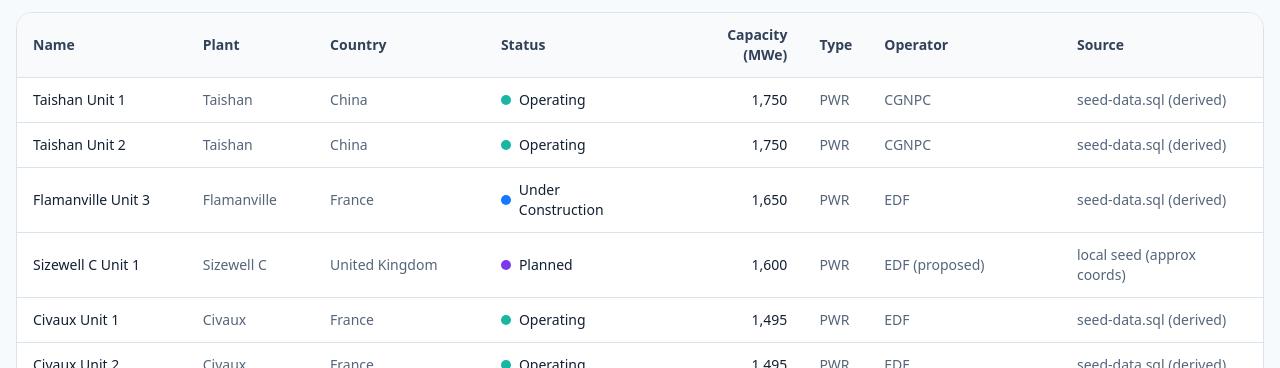
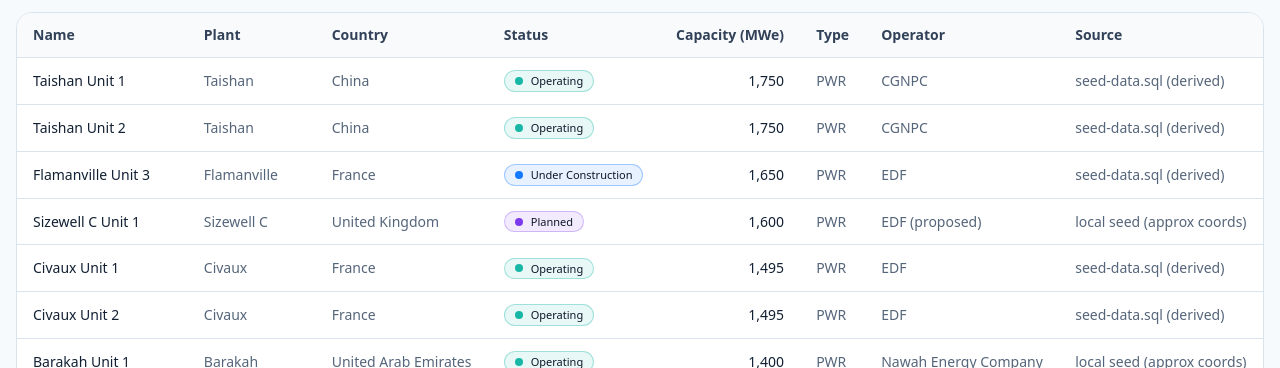
Before and after one commit to ebarlowjr2/nuclear-central-command, a Next.js app: page /reactors in a window 1280 px wide. Shown: the part 432-800 px from the top of the page. Built offline with nearby package versions, Linux system fonts and the light colour scheme; no server answers.

Commit message:
UI: unify status badges across map and directory

```diff
--- a/app/companies/page.tsx
+++ b/app/companies/page.tsx
@@ -6,6 +6,7 @@
 import { Skeleton } from '@/components/ui/skeleton';
 import type { Company, CompanyCategory } from '@/lib/companies/types';
 import PageHeader from '@/components/layout/PageHeader';
+import { STATUS_COLORS } from '@/components/badges/statusColors';
 
 type Filters = {
   q: string;
@@ -139,7 +140,13 @@
                       <div className="text-sm text-muted-foreground mt-1">{CATEGORY_LABEL[c.category]}</div>
                     </div>
                     {latest && (
-                      <span className="text-xs rounded-full border bg-white px-2 py-1 text-slate-700 whitespace-nowrap">
+                      <span
+                        className="text-xs rounded-full border px-2 py-1 text-slate-700 whitespace-nowrap"
+                        style={{
+                          borderColor: STATUS_COLORS.operating.border,
+                          background: STATUS_COLORS.operating.bg,
+                        }}
+                      >
                         Updated {latest}
                       </span>
                     )}
--- a/app/reactors/page.tsx
+++ b/app/reactors/page.tsx
@@ -5,6 +5,7 @@
 import { Skeleton } from '@/components/ui/skeleton';
 import type { Reactor } from '@/lib/reactors/types';
 import PageHeader from '@/components/layout/PageHeader';
+import StatusPill from '@/components/badges/StatusPill';
 
 type SortKey = 'name' | 'capacity' | 'status';
 type SortDir = 'asc' | 'desc';
@@ -18,14 +19,6 @@
   maxCapacity: string;
   sortKey: SortKey;
   sortDir: SortDir;
-};
-
-const STATUS_LABEL: Record<Reactor['status'], string> = {
-  operating: 'Operating',
-  suspended: 'Suspended / Offline',
-  shutdown: 'Shutdown',
-  under_construction: 'Under Construction',
-  planned: 'Planned',
 };
 
 const STATUS_ORDER: Record<Reactor['status'], number> = {
@@ -176,9 +169,17 @@
                 }
               >
                 <option value="all">All statuses</option>
-                {Object.entries(STATUS_LABEL).map(([k, v]) => (
+                {(
+                  [
+                    ['operating', 'Operating'],
+                    ['suspended', 'Suspended / Offline'],
+                    ['under_construction', 'Under Construction'],
+                    ['planned', 'Planned'],
+                    ['shutdown', 'Shutdown'],
+                  ] as const
+                ).map(([k, label]) => (
                   <option key={k} value={k}>
-                    {v}
+                    {label}
                   </option>
                 ))}
               </select>
@@ -296,24 +297,7 @@
                         <td className="px-4 py-3 text-muted-foreground">{r.plant}</td>
                         <td className="px-4 py-3 text-muted-foreground">{r.country}</td>
                         <td className="px-4 py-3">
-                          <span className="inline-flex items-center gap-2">
-                            <span
-                              className="h-2.5 w-2.5 rounded-full"
-                              style={{
-                                background:
-                                  r.status === 'operating'
-                                    ? '#18B6A4'
-                                    : r.status === 'suspended'
-                                      ? '#F5B942'
-                                      : r.status === 'under_construction'
-                                        ? '#1479FF'
-                                        : r.status === 'planned'
-                                          ? '#7C3AED'
-                                          : '#94A3B8',
-                              }}
-                            />
-                            {STATUS_LABEL[r.status]}
-                          </span>
+                          <StatusPill status={r.status} compact />
                         </td>
                         <td className="px-4 py-3 text-right tabular-nums">
                           {r.capacityMWe != null ? r.capacityMWe.toLocaleString() : '—'}
--- a/components/WorldMap.tsx
+++ b/components/WorldMap.tsx
@@ -10,6 +10,8 @@
 import 'leaflet.markercluster/dist/MarkerCluster.Default.css';
 
 import type { Reactor, ReactorStatus } from '@/lib/reactors/types';
+import StatusPill from '@/components/badges/StatusPill';
+import { STATUS_COLORS } from '@/components/badges/statusColors';
 
 type Filters = {
   status: ReactorStatus | 'all';
@@ -18,28 +20,16 @@
   q: string;
 };
 
-const STATUS_LABEL: Record<ReactorStatus, string> = {
-  operating: 'Operating',
-  suspended: 'Suspended / Offline',
-  shutdown: 'Shutdown',
-  under_construction: 'Under Construction',
-  planned: 'Planned',
-};
+const STATUS_OPTIONS: Array<{ value: ReactorStatus; label: string }> = [
+  { value: 'operating', label: 'Operating' },
+  { value: 'suspended', label: 'Suspended / Offline' },
+  { value: 'under_construction', label: 'Under Construction' },
+  { value: 'planned', label: 'Planned' },
+  { value: 'shutdown', label: 'Shutdown' },
+];
 
 function statusColor(status: ReactorStatus): string {
-  switch (status) {
-    case 'operating':
-      return '#18B6A4'; // green-ish accent
-    case 'suspended':
-      return '#F5B942'; // highlight yellow
-    case 'under_construction':
-      return '#1479FF'; // primary blue
-    case 'planned':
-      return '#7C3AED'; // purple for planned
-    case 'shutdown':
-    default:
-      return '#94A3B8'; // gray
-  }
+  return STATUS_COLORS[status].dot;
 }
 
 function markerIcon(status: ReactorStatus) {
@@ -197,8 +187,9 @@
                   <div className="p-1">
                     <div className="font-semibold">{reactor.name}</div>
                     <div className="text-sm text-slate-700">{reactor.country}</div>
-                    <div className="text-sm">
-                      <span className="font-medium">Status:</span> {STATUS_LABEL[reactor.status]}
+                    <div className="text-sm flex items-center gap-2">
+                      <span className="font-medium">Status:</span>
+                      <StatusPill status={reactor.status} compact />
                     </div>
                     {reactor.capacityMWe != null && (
                       <div className="text-sm">
@@ -231,9 +222,9 @@
                 }
               >
                 <option value="all">All statuses</option>
-                {Object.entries(STATUS_LABEL).map(([k, v]) => (
-                  <option key={k} value={k}>
-                    {v}
+                {STATUS_OPTIONS.map((o) => (
+                  <option key={o.value} value={o.value}>
+                    {o.label}
                   </option>
                 ))}
               </select>
@@ -294,16 +285,7 @@
                     >
                       <div className="flex items-center justify-between gap-2">
                         <div className="font-medium text-sm">{r.name}</div>
-                        <span
-                          className="text-[11px] px-2 py-0.5 rounded-full border"
-                          style={{
-                            borderColor: statusColor(r.status),
-                            color: '#0F172A',
-                            background: 'rgba(255,255,255,0.7)',
-                          }}
-                        >
-                          {STATUS_LABEL[r.status]}
-                        </span>
+                        <StatusPill status={r.status} compact />
                       </div>
                       <div className="text-xs text-muted-foreground">
                         {r.country}
--- /dev/null
+++ b/components/badges/StatusPill.tsx
@@ -0,0 +1,30 @@
+import type { ReactorStatus } from '@/lib/reactors/types';
+import { STATUS_COLORS } from './statusColors';
+
+const STATUS_LABEL: Record<ReactorStatus, string> = {
+  operating: 'Operating',
+  suspended: 'Suspended / Offline',
+  shutdown: 'Shutdown',
+  under_construction: 'Under Construction',
+  planned: 'Planned',
+};
+
+export default function StatusPill(props: { status: ReactorStatus; compact?: boolean }) {
+  const c = STATUS_COLORS[props.status];
+  const label = STATUS_LABEL[props.status];
+  return (
+    <span
+      className={`inline-flex items-center gap-2 rounded-full border px-2.5 ${
+        props.compact ? 'py-0.5 text-[11px]' : 'py-1 text-xs'
+      }`}
+      style={{
+        borderColor: c.border,
+        background: c.bg,
+        color: '#0F172A',
+      }}
+    >
+      <span className="h-2 w-2 rounded-full" style={{ background: c.dot }} />
+      {label}
+    </span>
+  );
+}
--- /dev/null
+++ b/components/badges/statusColors.ts
@@ -0,0 +1,7 @@
+export const STATUS_COLORS = {
+  operating: { dot: '#18B6A4', border: 'rgba(24, 182, 164, 0.35)', bg: 'rgba(24, 182, 164, 0.10)' },
+  suspended: { dot: '#F5B942', border: 'rgba(245, 185, 66, 0.35)', bg: 'rgba(245, 185, 66, 0.12)' },
+  under_construction: { dot: '#1479FF', border: 'rgba(20, 121, 255, 0.35)', bg: 'rgba(20, 121, 255, 0.10)' },
+  planned: { dot: '#7C3AED', border: 'rgba(124, 58, 237, 0.30)', bg: 'rgba(124, 58, 237, 0.10)' },
+  shutdown: { dot: '#94A3B8', border: 'rgba(148, 163, 184, 0.45)', bg: 'rgba(148, 163, 184, 0.12)' },
+} as const;
```
